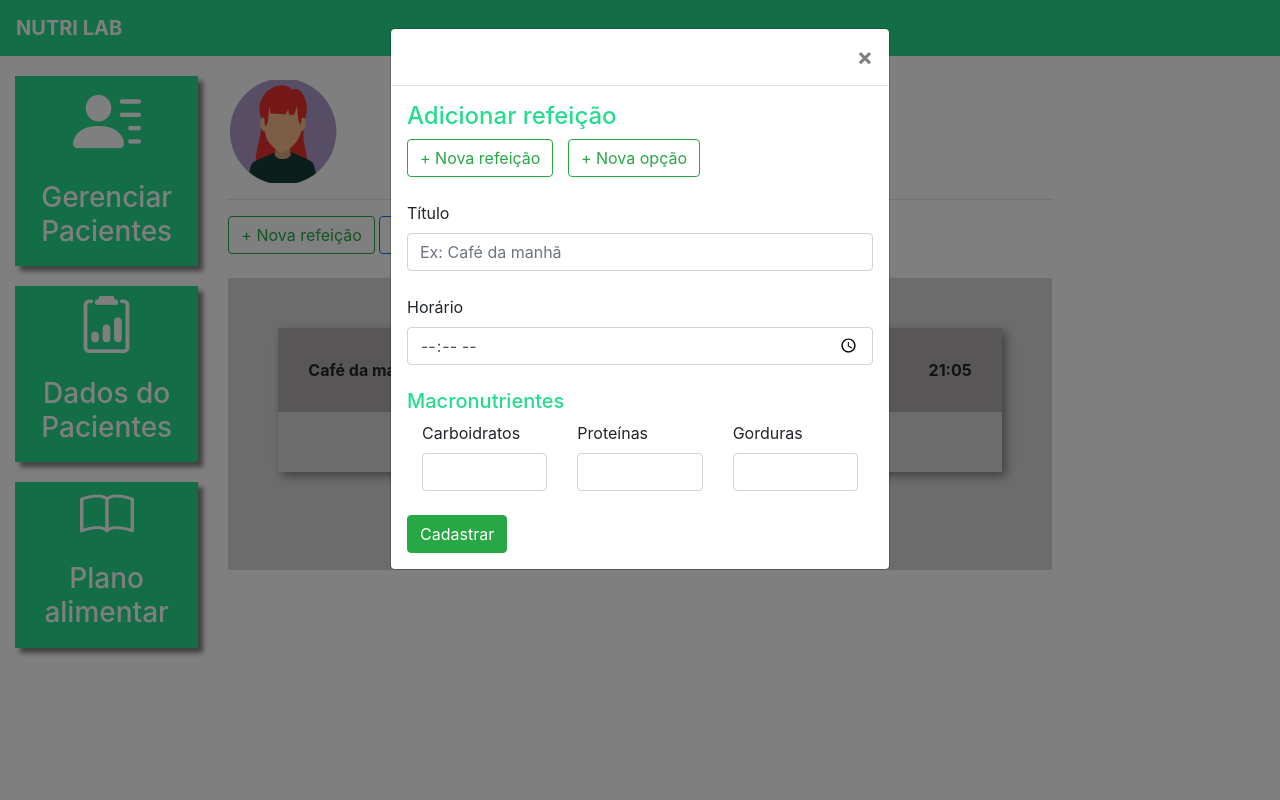
After one commit to evillyf/site-nutri, a Django app: page /plano_alimentar/6/ in a window 1280 px wide, after a click on "+ Nova refeição". The commit adds this page. Run offline with Django 4.2, Linux system fonts and the light colour scheme; a user stored in the database is signed in; data comes from the database, SQL or seed files in the repository; both versions use the stored data as it was after the commit.

Commit message:
nutri-lab

```diff
--- a/site-nutri/autenticacao/views.py
+++ b/site-nutri/autenticacao/views.py
@@ -66,7 +66,7 @@ def logar(request):
             return redirect('/auth/logar')
         else:
             auth.login(request, usuario)
-            return redirect('/')
+            return redirect('/pacientes')
 
 
 def sair(request):
--- a/site-nutri/plataforma/admin.py
+++ b/site-nutri/plataforma/admin.py
@@ -1,5 +1,7 @@
 from django.contrib import admin
-from .models import Pacientes, DadosPaciente
+from .models import Pacientes, DadosPaciente, Refeicao, Opcao
 
 admin.site.register(Pacientes)
 admin.site.register(DadosPaciente)
+admin.site.register(Refeicao)
+admin.site.register(Opcao)
--- a/site-nutri/plataforma/templates/dados_paciente.html
+++ b/site-nutri/plataforma/templates/dados_paciente.html
@@ -1,5 +1,8 @@
 {% extends 'base_plataforma.html' %}
 {% load static %}
+
+
+
 {% block 'plataforma' %}
 {% if messages %}
 <br>
@@ -15,7 +18,7 @@
 <img src="{% static 'plataforma/img/perfil1.png' %}">
 </div>
 <div class="col-md-3 dados descricao">
-<h4>{{paciente.nome}}</h4>
+<h4 class="quebra_linha">{{paciente.nome}}</h4>
 <h6>{{paciente.idade}}</h6>
 </div>
 </div>
--- a/site-nutri/plataforma/templates/dados_paciente_listar.html
+++ b/site-nutri/plataforma/templates/dados_paciente_listar.html
@@ -24,9 +24,8 @@
 {% endif %}
 </div>
 <br>
-<p class="dados">{{paciente.nome}}</p>
+<p class="dados quebra_linha">{{paciente.nome}}</p>
 <p class="dados">{{paciente.idade}} Anos</p>
-<p class="dados">{{paciente.email}}</p>
 </div>
 </a>
 </div>
--- /dev/null
+++ b/site-nutri/plataforma/templates/plano_alimentar.html
@@ -0,0 +1,225 @@
+{% extends 'base_plataforma.html' %}
+{% load static %}
+
+{% block 'plataforma' %}
+
+    {% if messages %}
+        <br>
+        {% for message in messages %}
+            <div class="alert {{message.tags}}">
+                {{message}}
+            </div>
+        {% endfor %}
+    {% endif %}
+    <br>
+
+    <div class="row print-container">
+
+        <div class="col-md-3">
+                {% if paciente.sexo == "M"%}
+                    <img src="{% static 'plataforma/img/perfil2.png' %}">
+                {% else %}
+                    <img src="{% static 'plataforma/img/perfil1.png' %}">
+                {% endif %}
+        </div>
+
+        <div class="col-md-3 dados descricao">
+            <h4>{{paciente.nome}}</h4>
+            <h6>{{paciente.idade}} Anos</h6>
+        </div>
+
+    </div>
+    <hr>
+
+
+    <button type="button" class="btn btn-outline-success" data-toggle="modal" data-target="#modal">
+        + Nova refeição
+    </button>
+
+    <button type="button" onclick= "window.print();" class="btn btn-outline-primary">
+        Exportar refeição
+    </button>
+    <br>
+    <br>
+
+    <div class="fundo-alimentar print-container">
+
+        {% for re in refeicao %}
+        <div class="refeicao">
+            <div class="head-refeicao">
+                <span>{{re.titulo}}</span>
+
+                <span style="float: right;">{{re.horario}}</span>
+
+            </div>
+
+            <div class="body-refeicao">
+                {% for o1 in opcao %}
+                    {% if o1.refeicao == re %}
+                        <div class="opcao">
+                            <div class="row">
+                                <div class="col-md-2">
+                                    <img width="100%" src="{{o1.imagem.url}}">
+                                </div>
+
+                                <div class="col-md-10">
+                                    {{o1.descricao}}
+                                </div>
+
+                            </div>
+                        </div>
+                        <br>
+                        <br>
+                        {% endif %}
+                {% endfor %}
+            </div>
+
+        </div>
+        <br>
+        <br>
+        {% endfor %}
+
+    </div>
+
+
+
+
+
+
+
+
+    <div class="modal fade" id="modal" tabindex="-1" role="dialog" aria-labelledby="exampleModalLabel" aria-hidden="true">
+        <div class="modal-dialog" role="document">
+            <div class="modal-content">
+                <div class="modal-header">
+
+                    <button type="button" class="close" data-dismiss="modal" aria-label="Close">
+                        <span aria-hidden="true">&times;</span>
+                    </button>
+                </div>
+
+                <div class="modal-body">
+
+                        <h4 class="titulo">Adicionar refeição</h4>
+
+                        <button type="button" onclick="exibe_refeicao()" class="btn btn-outline-success">
+                            + Nova refeição
+                        </button>
+
+                        <button style="margin-left: 10px;" type="button" onclick="exibe_opcao()" class="btn btn-outline-success" >
+                            + Nova opção
+                        </button>
+                        <br>
+                        <br>
+
+                        <div id="form-refeicao" style="display: block;">
+                            <form action="{% url 'refeicao' paciente.id %}" method="POST">{% csrf_token %}
+                                <label for="validationServerUsername">Título</label>
+                                <div class="input-group">
+                                    <input type="text" class="form-control" placeholder="Ex: Café da manhã" name="titulo">
+                                </div>
+                                <br>
+                                <label for="validationServerUsername">Horário</label>
+                                <div class="input-group">
+                                    <input type="time" class="form-control" placeholder="-" name="horario">
+                                </div>
+                                <br>
+                                <h5 class="titulo">Macronutrientes</h5>
+                                <div class="container">
+                                    <div class="row">
+                                        <div class="col-md-4">
+                                            <label for="validationServerUsername">Carboidratos</label>
+                                            <div class="input-group">
+                                                <input type="text" class="form-control" placeholder="" name="carboidratos">
+                                            </div>
+                                        </div>
+
+                                        <div class="col-md-4">
+                                            <label for="validationServerUsername">Proteínas</label>
+                                            <div class="input-group">
+                                                <input type="text" class="form-control" placeholder="" name="proteinas">
+                                            </div>
+                                        </div>
+
+                                        <div class="col-md-4">
+                                            <label for="validationServerUsername">Gorduras</label>
+                                            <div class="input-group">
+                                                <input type="text" class="form-control" placeholder="" name="gorduras">
+                                            </div>
+                                        </div>
+
+                                    </div>
+                                </div>
+                                <br>
+                                <input type="submit" value="Cadastrar" class="btn btn-success">
+                            </form>
+                        </div>
+
+
+
+
+                        <div id="form-opcao" style="display: none;">
+                            <form action="{% url 'opcao' paciente.id %}" method="POST" enctype='multipart/form-data'>{% csrf_token %}
+
+                                <label for="validationServerUsername">Selecione a refeição</label>
+                                <div class="input-group">
+                                    <select class="form-control" name="refeicao">
+                                        {% for re in refeicao %}
+                                        <option value="{{re.id}}">{{re.titulo}}</option>
+                                        {% endfor %}
+                                    </select>
+                                </div>
+
+                                <br>
+
+                                <label for="validationServerUsername">Imagem</label>
+                                <div class="input-group">
+                                    <input type="file" class="form-control" placeholder="" name="imagem">
+                                </div>
+
+                                <br>
+
+                                <label for="validationServerUsername">Descrição</label>
+                                <div class="input-group">
+                                    <textarea class="form-control" name='descricao'>
+
+                                    </textarea>
+                                </div>
+                                <br>
+                                <input type="submit" value="Cadastrar" class="btn btn-success">
+                            </form>
+                        </div>
+
+
+
+
+                    </form>
+                </div>
+
+            </div>
+        </div>
+    </div>
+
+
+
+    <script>
+        function exibe_refeicao(){
+            const form_refeicao = document.getElementById('form-refeicao')
+            const form_opcao = document.getElementById('form-opcao')
+
+            form_refeicao.style.display = "block"
+            form_opcao.style.display = "none"
+
+        }
+
+        function exibe_opcao(){
+            const form_refeicao = document.getElementById('form-refeicao')
+            const form_opcao = document.getElementById('form-opcao')
+
+            form_refeicao.style.display = "none"
+            form_opcao.style.display = "block"
+
+        }
+    </script>
+
+{% endblock%}
--- a/site-nutri/plataforma/urls.py
+++ b/site-nutri/plataforma/urls.py
@@ -6,6 +6,10 @@ urlpatterns = [
     path('dados_paciente/', views.dados_paciente_listar, name="dados_paciente_listar"),
     path('dados_paciente/<str:id>/', views.dados_paciente, name="dados_paciente"),
     path('grafico_peso/<str:id>/', views.grafico_peso, name="grafico_peso"),
+    path('plano_alimentar_listar/', views.plano_alimentar_listar, name="plano_alimentar_listar"),
+    path('plano_alimentar/<str:id>/', views.plano_alimentar, name="plano_alimentar"),
+    path('refeicao/<str:id_paciente>/', views.refeicao, name="refeicao"),
+    path('opcao/<str:id_paciente>/', views.opcao, name="opcao"),
 
 
 ]
--- a/site-nutri/plataforma/views.py
+++ b/site-nutri/plataforma/views.py
@@ -3,9 +3,9 @@ from django.http import HttpResponse, JsonResponse
 from django.contrib.auth.decorators import login_required
 from django.contrib import messages
 from django.contrib.messages import constants
-from .models import Pacientes
-from .models import DadosPaciente
+from .models import Pacientes, DadosPaciente, Refeicao, Opcao
 from datetime import datetime
+
 
 
 @login_required(login_url='/auth/logar')
@@ -90,6 +90,7 @@ def dados_paciente(request, id):
         return redirect('/dados_paciente/')
 
 from django.views.decorators.csrf import csrf_exempt
+
 @login_required(login_url='/auth/logar/')
 @csrf_exempt
 def grafico_peso(request, id):
@@ -100,3 +101,65 @@ def grafico_peso(request, id):
     data = {'peso': pesos,
             'labels': labels}
     return JsonResponse(data)
+
+
+def plano_alimentar_listar(request):
+    if request.method == 'GET':
+        pacientes = Pacientes.objects.filter(nutri=request.user)
+        return render (request, 'plano_alimentar_listar.html', {'pacientes':pacientes})
+
+
+
+def plano_alimentar(request, id):
+    paciente = get_object_or_404(Pacientes, id=id)
+    if not paciente.nutri == request.user:
+        messages.add_message(request, constants.ERROR, 'Esse paciente não é seu')
+        return redirect('/dados_paciente/')
+
+    if request.method == "GET":
+        r1 = Refeicao.objects.filter(paciente=paciente)
+        opcao = Opcao.objects.all()
+        return render(request, 'plano_alimentar.html', {'paciente': paciente, 'refeicao':r1, 'opcao': opcao})
+
+
+
+def refeicao(request, id_paciente):
+    paciente = get_object_or_404(Pacientes, id=id_paciente)
+    if not paciente.nutri == request.user:
+        messages.add_message(request, constants.ERROR, 'Esse paciente não é seu')
+        return redirect('/dados_paciente/')
+
+    if request.method == "POST":
+        titulo = request.POST.get('titulo')
+        horario = request.POST.get('horario')
+        carboidratos = request.POST.get('carboidratos')
+        proteinas = request.POST.get('proteinas')
+        gorduras = request.POST.get('gorduras')
+
+        r1 = Refeicao(paciente=paciente,
+                      titulo=titulo,
+                      horario=horario,
+                      carboidratos=carboidratos,
+                      proteinas=proteinas,
+                      gorduras=gorduras)
+
+        r1.save()
+
+        messages.add_message(request, constants.SUCCESS, 'Refeição cadastrada')
+        return redirect(f'/plano_alimentar/{id_paciente}')
+
+
+def opcao(request, id_paciente):
+    if request.method == "POST":
+        id_refeicao = request.POST.get('refeicao')
+        imagem = request.FILES.get('imagem')
+        descricao = request.POST.get("descricao")
+
+        o1 = Opcao(refeicao_id=id_refeicao,
+                   imagem=imagem,
+                   descricao=descricao)
+
+        o1.save()
+
+        messages.add_message(request, constants.SUCCESS, 'Opcao cadastrada')
+        return redirect(f'/plano_alimentar/{id_paciente}')
--- a/site-nutri/site_nutri/urls.py
+++ b/site-nutri/site_nutri/urls.py
@@ -1,8 +1,12 @@
 from django.contrib import admin
 from django.urls import path, include
+from django.conf import settings
+from django.conf.urls.static import static
 
 urlpatterns = [
     path('admin/', admin.site.urls),
     path('auth/', include('autenticacao.urls')),
     path('', include ('plataforma.urls')),
 ]
+
+urlpatterns += static(settings.MEDIA_URL, document_root=settings.MEDIA_ROOT)
--- a/site-nutri/templates/base_plataforma.html
+++ b/site-nutri/templates/base_plataforma.html
@@ -2,9 +2,10 @@
 {% load static %}
 
 
-{% load static %}
 {% block 'head' %}
 <link rel="stylesheet" href="{% static 'plataforma/css/css.css' %}">
+<link rel="stylesheet" href="{% static 'plataforma/css/plano_alimentar.css' %}">
+<link rel="stylesheet" href="{% static 'plataforma/css/dados_formatacao.css' %}">
 {% endblock %}
 
 
@@ -29,7 +30,7 @@
         <h3>Dados do Pacientes</h3>
         </div>
         </a>
-        <a href="#" class="link-lateral">
+        <a href="{% url 'plano_alimentar_listar' %}" class="link-lateral">
         <div class="card-lateral">
         <img src="{% static 'plataforma/img/plano_alimentar.png' %}">
         <br>
--- /dev/null
+++ b/site-nutri/templates/static/plataforma/css/dados_formatacao.css
@@ -0,0 +1,7 @@
+.dados_cor {
+    color: black;
+}
+
+.quebra_linha {
+    word-break: break-all;
+}
--- /dev/null
+++ b/site-nutri/templates/static/plataforma/css/plano_alimentar.css
@@ -0,0 +1,42 @@
+@media print{
+    body * {
+        visibility: hidden;
+    }
+    .print-container, .print-container * {
+        visibility: visible;
+    }
+}
+
+
+.fundo-alimentar{
+    background-color: #D9D9D9;
+    padding: 50px;
+
+}
+
+.refeicao{
+
+    box-shadow: 4px 4px 10px gray;
+
+}
+
+.head-refeicao{
+
+    background-color: #B0ACAC;
+    padding: 30px;
+    font-weight: bold;
+
+}
+
+.body-refeicao{
+
+    padding: 30px;
+    font-weight: bold;
+
+}
+
+.opcao{
+
+    background-color: #A8A8A8;
+    padding: 15px;
+}
```
Also changed, not shown: site-nutri/plataforma/models.py (+21 -0 lines), site-nutri/plataforma/templates/pacientes.html (+12 -3 lines), site-nutri/plataforma/templates/plano_alimentar_listar.html (added, +40 -0 lines), site-nutri/db.sqlite3, site-nutri/media/opcao/jantar.jpg (added), site-nutri/media/opcao/jantar_0GdR2Si.jpg (added), site-nutri/media/opcao/jantar_mLuaD1K.jpg (added), site-nutri/plataforma/migrations/0003_refeicao_opcao.py (added).
